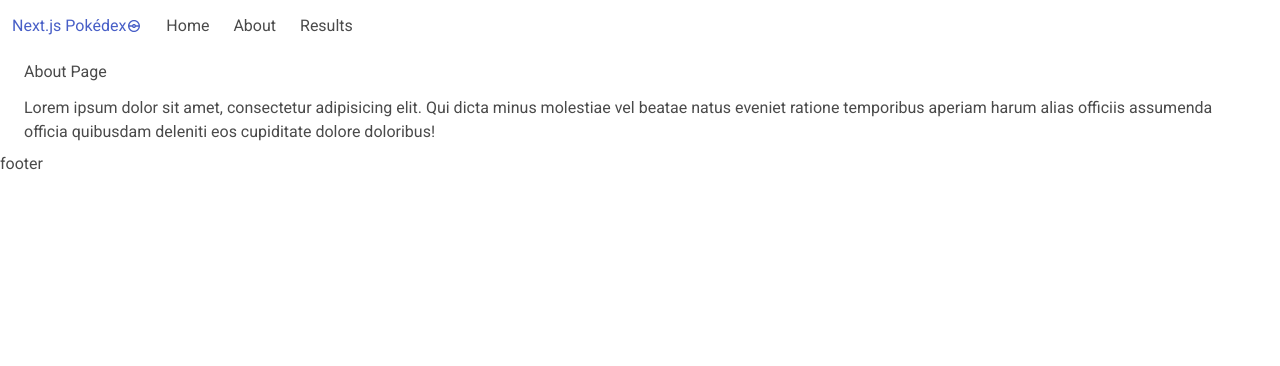
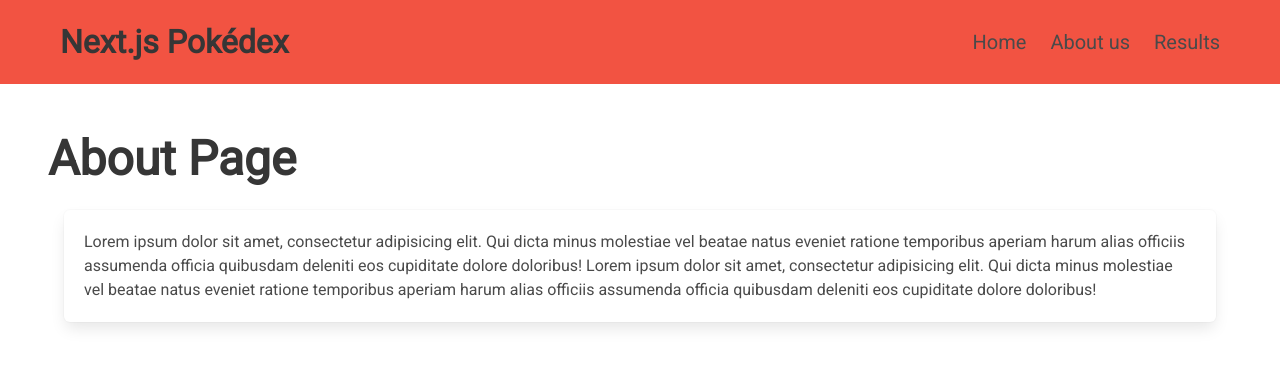
Before and after one commit to Sander-TB/next-pokedex, a Next.js app: page /about-us in a window 1280 px wide. Shown: the top 366 px of the page. Built offline with nearby package versions, Linux system fonts and the light colour scheme.

Commit message:
wip: styling

```diff
--- a/components/Footer/Footer.js
+++ /dev/null
@@ -1,3 +0,0 @@
-export default function Footer() {
-	return <div>footer</div>;
-}
--- a/components/Heading/Heading.js
+++ b/components/Heading/Heading.js
@@ -1,3 +1,3 @@
 export default function Heading({ content }) {
-	return <h1 className='mb-3'>{content}</h1>;
+	return <h1 className='title is-1'>{content}</h1>;
 }
--- a/components/Layout/Layout.js
+++ b/components/Layout/Layout.js
@@ -1,6 +1,5 @@
 import Head from "../Head/Head";
 import Nav from "../../components/Nav/Nav";
-import Footer from "../Footer/Footer";
 
 export default function Layout({ children }) {
 	return (
@@ -12,8 +11,7 @@ export default function Layout({ children }) {
 				keywords='Front end, Javascript, react, next'
 			/>
 			<Nav />
-			<div className='px-5 my-2'>{children}</div>
-			<Footer />
+			<div className='section is-flex-direction-column'>{children}</div>
 		</>
 	);
 }
--- a/components/Nav/Nav.js
+++ b/components/Nav/Nav.js
@@ -3,11 +3,17 @@ import { CgPokemon } from "react-icons/cg";
 
 export default function Nav() {
 	return (
-		<nav className='navbar' role='navigation' aria-label='main navigation'>
+		<nav
+			className='navbar has-background-primary px-6 py-4'
+			role='navigation'
+			aria-label='main navigation'>
 			<div className='navbar-brand'>
-				<a className='navbar-item' href='https://bulma.io'>
-					<h1>Next.js Pokédex</h1>
-					<CgPokemon />
+				<a className="navbar-item">
+				<Link href='/'>
+					<h1 className='title'>
+						Next.js Pokédex
+					</h1>
+				</Link>
 				</a>
 
 				<a
@@ -23,11 +29,22 @@ export default function Nav() {
 			</div>
 
 			<div id='navbarBasicExample' className='navbar-menu'>
-				<div className='navbar-start'>
-					<a className='navbar-item'>Home</a>
-
-					<a className='navbar-item'>About</a>
-					<a className='navbar-item'>Results</a>
+				<div className='navbar-end is-size-5 has-text-black'>
+					<a className="navbar-item">
+						<Link href='/'>
+							Home
+						</Link>
+					</a>
+					<a className="navbar-item">
+						<Link href='/about-us'>
+							About us
+						</Link>
+					</a>
+						<a className="navbar-item">
+						<Link href='/results'>
+							Results
+						</Link>
+					</a>
 				</div>
 			</div>
 		</nav>
--- a/pages/about-us.js
+++ b/pages/about-us.js
@@ -5,12 +5,18 @@ export default function about() {
 	return (
 		<Layout>
 			<Heading content='About Page' />
-			<p>
-				Lorem ipsum dolor sit amet, consectetur adipisicing elit. Qui dicta
-				minus molestiae vel beatae natus eveniet ratione temporibus aperiam
-				harum alias officiis assumenda officia quibusdam deleniti eos cupiditate
-				dolore doloribus!
-			</p>
+			<div className='container box'>
+				<p>
+					Lorem ipsum dolor sit amet, consectetur adipisicing elit. Qui dicta
+					minus molestiae vel beatae natus eveniet ratione temporibus aperiam
+					harum alias officiis assumenda officia quibusdam deleniti eos
+					cupiditate dolore doloribus!
+					Lorem ipsum dolor sit amet, consectetur adipisicing elit. Qui dicta
+					minus molestiae vel beatae natus eveniet ratione temporibus aperiam
+					harum alias officiis assumenda officia quibusdam deleniti eos
+					cupiditate dolore doloribus!
+				</p>
+			</div>
 		</Layout>
 	);
 }
--- a/pages/index.js
+++ b/pages/index.js
@@ -6,9 +6,9 @@ export default function Home() {
 	return (
 		<Layout>
 			<Heading content='Welcome to Home page' />
-			<div className='results-link'>
-				<p>Go to </p> <Link href='/results'> Results page</Link>
-			</div>
+			<p className="results-link is-size-5">
+				Go to <Link href='/results'> Results page</Link>
+			</p>
 		</Layout>
 	);
 }
--- a/sass/styles.scss
+++ b/sass/styles.scss
@@ -1,4 +1,18 @@
 @import url("https://fonts.googleapis.com/css2?family=Roboto:wght@100;300;400&display=swap");
+
+
+
+$orange: #f25342;
+$darkGray: #343233;
+$black: #000;
+$lightGray: #d8d6d9;
+$skyBlue: #ebfefd;
+$yellow: #fbee5d;
+$lightBlue: #95d6f7;
+$darkerBlue: #3965a4;
+
+$primary: $orange;
+
 @import "~bulma/bulma.sass";
 
 * {
@@ -8,17 +22,20 @@
 	padding: 0;
 }
 
-:root {
-	--nav-color: #f25342;
-	--dark-gray: #343233;
-	--text-color: #000;
-	--light-gray: #d8d6d9;
-	--sky-blue: #ebfefd;
-	--yellow: #fbee5d;
-	--light-blue: #95d6f7;
-	--darker-blue: #3965a4;
+a {
+	color: inherit;
+}
+
+.navbar {
+	a:hover {
+		color: inherit;
+		background-color: $lightGray;
+		border-radius: 5px;
+	}
 }
 
 .results-link {
-	display: flex;
+	a {
+		text-decoration: underline;
+	}
 }
```
Also changed, not shown: pages/results.js (+21 -3 lines).
